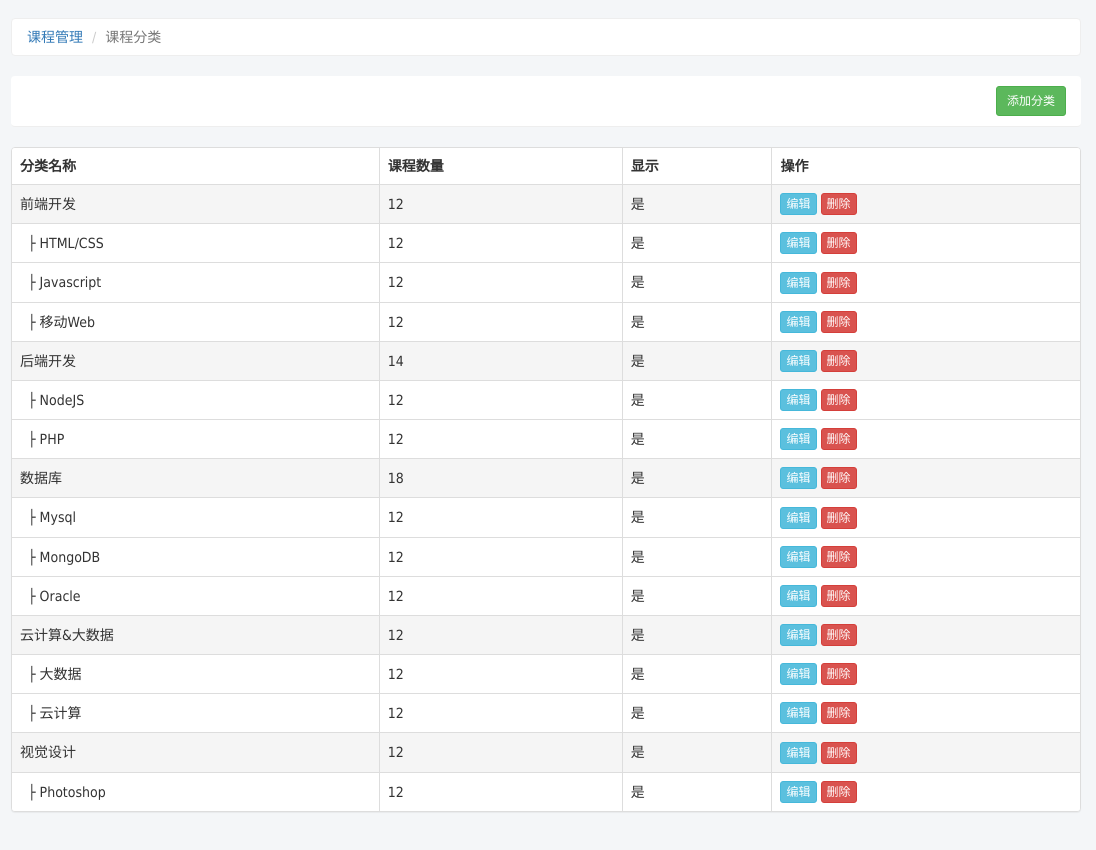
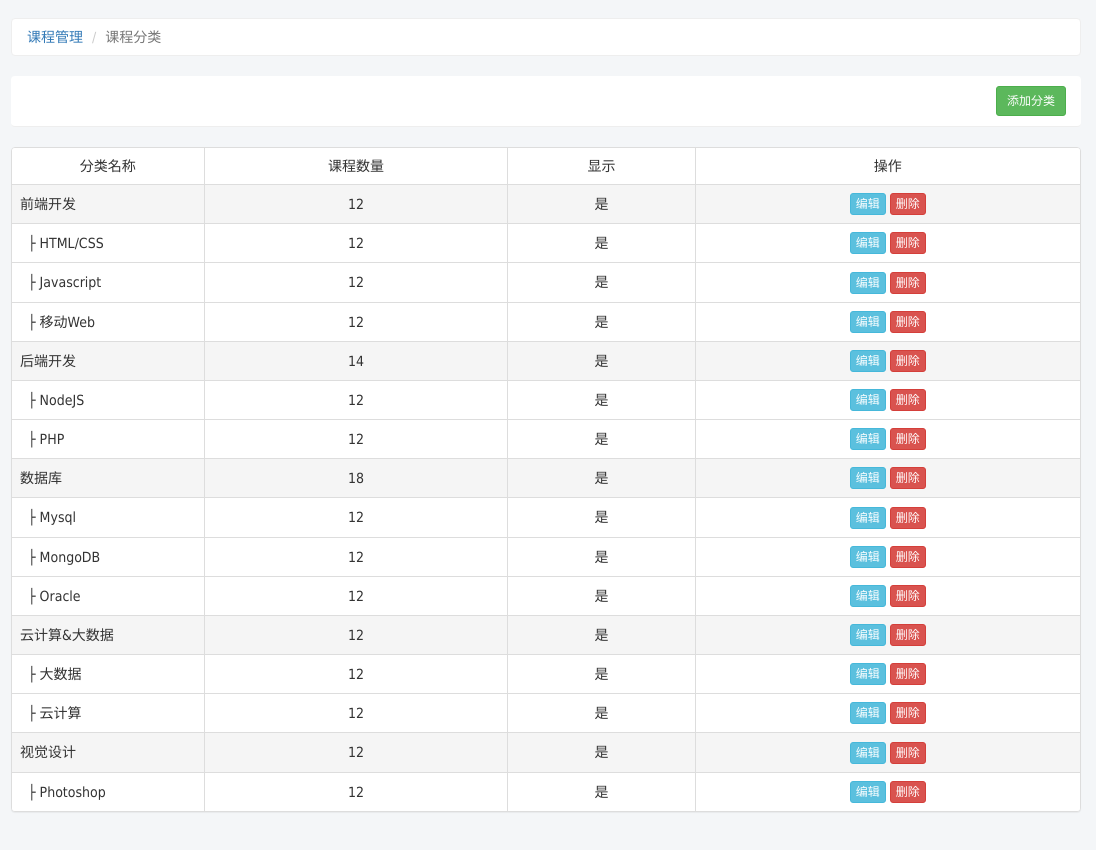
Before and after one commit to chaochao6632/studyit-template, a website: page Admin/course_category.html in a window 1280 px wide. Shown: the part 54-904 px from the top of the page, 184-1280 px from the left. Drawn offline with nearby package versions, Linux system fonts and the light colour scheme; files whose address does not match are found by name.

Commit message:
调整样式

```diff
--- a/Admin/course_category.html
+++ b/Admin/course_category.html
@@ -144,7 +144,7 @@
 					<table class="table table-bordered">
 						<thead>
 							<tr>
-								<th>分类名称</th>
+								<th width="18%">分类名称</th>
 								<th>课程数量</th>
 								<th>显示</th>
 								<th>操作</th>
@@ -152,7 +152,7 @@
 						</thead>
 						<tbody>
 							<tr class="active">
-								<td>前端开发</td>
+								<td class="text-left">前端开发</td>
 								<td>12</td>
 								<td>是</td>
 								<td>
@@ -161,7 +161,7 @@
 								</td>
 							</tr>
 							<tr>
-								<td>&nbsp;&nbsp;├ HTML/CSS</td>
+								<td class="text-left">&nbsp;&nbsp;├ HTML/CSS</td>
 								<td>12</td>
 								<td>是</td>
 								<td>
@@ -170,7 +170,7 @@
 								</td>
 							</tr>
 							<tr>
-								<td>&nbsp;&nbsp;├ Javascript</td>
+								<td class="text-left">&nbsp;&nbsp;├ Javascript</td>
 								<td>12</td>
 								<td>是</td>
 								<td>
@@ -179,7 +179,7 @@
 								</td>
 							</tr>
 							<tr>
-								<td>&nbsp;&nbsp;├ 移动Web</td>
+								<td class="text-left">&nbsp;&nbsp;├ 移动Web</td>
 								<td>12</td>
 								<td>是</td>
 								<td>
@@ -188,7 +188,7 @@
 								</td>
 							</tr>
 							<tr class="active">
-								<td>后端开发</td>
+								<td class="text-left">后端开发</td>
 								<td>14</td>
 								<td>是</td>
 								<td>
@@ -197,7 +197,7 @@
 								</td>
 							</tr>
 							<tr>
-								<td>&nbsp;&nbsp;├ NodeJS</td>
+								<td class="text-left">&nbsp;&nbsp;├ NodeJS</td>
 								<td>12</td>
 								<td>是</td>
 								<td>
@@ -206,7 +206,7 @@
 								</td>
 							</tr>
 							<tr>
-								<td>&nbsp;&nbsp;├ PHP</td>
+								<td class="text-left">&nbsp;&nbsp;├ PHP</td>
 								<td>12</td>
 								<td>是</td>
 								<td>
@@ -215,7 +215,7 @@
 								</td>
 							</tr>
 							<tr class="active">
-								<td>数据库</td>
+								<td class="text-left">数据库</td>
 								<td>18</td>
 								<td>是</td>
 								<td>
@@ -224,7 +224,7 @@
 								</td>
 							</tr>
 							<tr>
-								<td>&nbsp;&nbsp;├ Mysql</td>
+								<td class="text-left">&nbsp;&nbsp;├ Mysql</td>
 								<td>12</td>
 								<td>是</td>
 								<td>
@@ -233,7 +233,7 @@
 								</td>
 							</tr>
 							<tr>
-								<td>&nbsp;&nbsp;├  MongoDB</td>
+								<td class="text-left">&nbsp;&nbsp;├  MongoDB</td>
 								<td>12</td>
 								<td>是</td>
 								<td>
@@ -242,7 +242,7 @@
 								</td>
 							</tr>
 							<tr>
-								<td>&nbsp;&nbsp;├  Oracle</td>
+								<td class="text-left">&nbsp;&nbsp;├  Oracle</td>
 								<td>12</td>
 								<td>是</td>
 								<td>
@@ -251,7 +251,7 @@
 								</td>
 							</tr>
 							<tr class="active">
-								<td>云计算&大数据</td>
+								<td class="text-left">云计算&大数据</td>
 								<td>12</td>
 								<td>是</td>
 								<td>
@@ -260,7 +260,7 @@
 								</td>
 							</tr>
 							<tr>
-								<td>&nbsp;&nbsp;├  大数据</td>
+								<td class="text-left">&nbsp;&nbsp;├  大数据</td>
 								<td>12</td>
 								<td>是</td>
 								<td>
@@ -269,7 +269,7 @@
 								</td>
 							</tr>
 							<tr>
-								<td>&nbsp;&nbsp;├  云计算</td>
+								<td class="text-left">&nbsp;&nbsp;├  云计算</td>
 								<td>12</td>
 								<td>是</td>
 								<td>
@@ -278,7 +278,7 @@
 								</td>
 							</tr>
 							<tr class="active">
-								<td>视觉设计</td>
+								<td class="text-left">视觉设计</td>
 								<td>12</td>
 								<td>是</td>
 								<td>
@@ -287,7 +287,7 @@
 								</td>
 							</tr>
 							<tr>
-								<td>&nbsp;&nbsp;├  Photoshop</td>
+								<td class="text-left">&nbsp;&nbsp;├  Photoshop</td>
 								<td>12</td>
 								<td>是</td>
 								<td>
--- a/Admin/less/index.less
+++ b/Admin/less/index.less
@@ -135,7 +135,6 @@
 		.breadcrumb {
 			background-color: #FFF;
 			border: 1px solid #EEE;
-			// .border-radius(0);
 		}
 
 		.page-title {
@@ -149,7 +148,13 @@
 
 		// 表格
 		.table {
+			text-align: center;
 			background-color: #FFF;
+		}
+
+		th {
+			text-align: center;
+			font-weight: normal;
 		}
 
 		td {
@@ -505,7 +510,7 @@
 
 		// 课程图片
 		.picture {
-			padding: 20px 0;
+			padding: 20px 0 40px;
 			overflow: hidden;
 
 			.preview {
```
Also changed, not shown: Admin/course_add_step2.html (+7 -2 lines).
